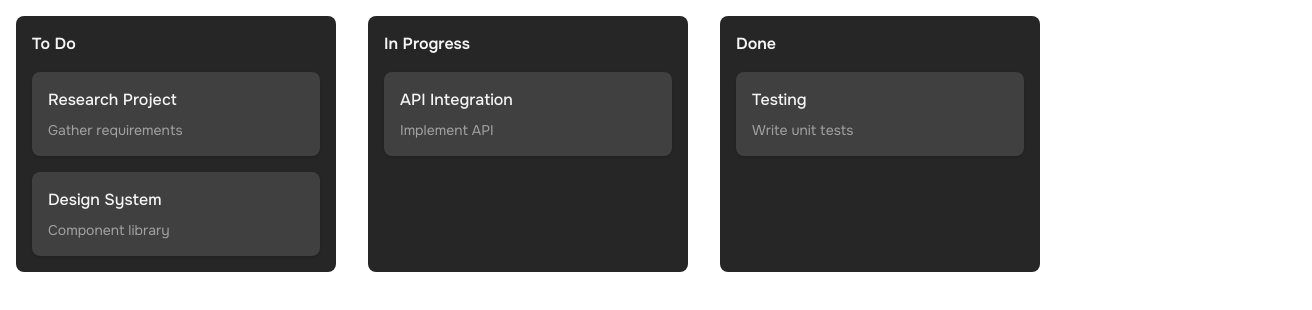
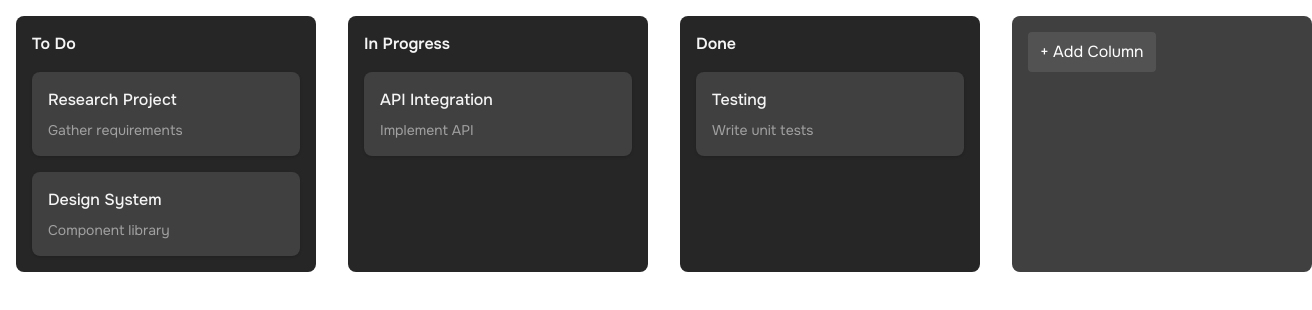
Before and after one commit to 28brana/Trello, a React (Vite) app: page /project/1 in a window 1280 px wide. Shown: the top 310 px of the page, 1312 px wide, since content can reach past the window. Built offline with nearby package versions, Linux system fonts and the light colour scheme.

Commit message:
Add Column Done

```diff
--- /dev/null
+++ b/src/pages/dashboard/project/AddColumn.jsx
@@ -0,0 +1,42 @@
+import { useState } from "react";
+
+export default function AddColumn({ onAdd }) {
+    const [title, setTitle] = useState('');
+    const [showInput, setShowInput] = useState(false);
+
+    const handleSubmit = () => {
+        if (title.trim()) {
+            onAdd(title.trim());
+            setTitle('');
+            setShowInput(false);
+        }
+    };
+
+    return (
+        <div className="w-80 rounded-lg bg-neutral-700 p-4 min-w-[300px]">
+            {showInput ? (
+                <div className="flex flex-col gap-2">
+                    <input
+                        value={title}
+                        onChange={(e) => setTitle(e.target.value)}
+                        placeholder="Column title"
+                        className="rounded px-2 py-1 text-sm bg-neutral-600 text-white"
+                    />
+                    <button
+                        onClick={handleSubmit}
+                        className="bg-blue-600 text-white px-2 py-1 rounded text-sm"
+                    >
+                        Add
+                    </button>
+                </div>
+            ) : (
+                <button
+                    onClick={() => setShowInput(true)}
+                    className="text-white bg-neutral-600 px-3 py-2 rounded hover:bg-neutral-500"
+                >
+                    + Add Column
+                </button>
+            )}
+        </div>
+    );
+};
--- a/src/pages/dashboard/project/Column.jsx
+++ b/src/pages/dashboard/project/Column.jsx
@@ -6,7 +6,7 @@ export function Column({ column, tasks }) {
   const { setNodeRef } = useDroppable({ id: column.id });
 
   return (
-    <div className="flex w-80 flex-col rounded-lg bg-neutral-800 p-4">
+    <div className="flex w-80 flex-col rounded-lg bg-neutral-800 p-4 min-w-[300px]">
       <h2 className="mb-4 font-semibold text-neutral-100">{column.title}</h2>
       <div ref={setNodeRef} className="flex flex-1 flex-col gap-4">
         <SortableContext
--- a/src/pages/dashboard/project/index.jsx
+++ b/src/pages/dashboard/project/index.jsx
@@ -9,6 +9,7 @@ import { CSS } from '@dnd-kit/utilities';
 import { useState } from 'react';
 import { Column } from './Column';
 import { TaskCard } from './TaskCard';
+import AddColumn from './AddColumn';
 
 const INITIAL_COLUMNS = [
   { id: 'TODO', title: 'To Do' },
@@ -33,11 +34,11 @@ export default function App() {
   function handleDragStart(event) {
     setActiveId(event.active.id);
   }
+
   function handleDragEnd(event) {
     const { active, over } = event;
     if (!over || active.id === over.id) return;
 
-    // Handle column movement
     const activeColumnIndex = columns.findIndex(c => c.id === active.id);
     if (activeColumnIndex !== -1) {
       const overColumnIndex = columns.findIndex(c => c.id === over.id);
@@ -47,15 +48,12 @@ export default function App() {
       return;
     }
 
-    // Handle task movement
     const activeTask = tasks.find(t => t.id === active.id);
     if (!activeTask) return;
 
-    // Case 1: Dropping on another task
     const overTask = tasks.find(t => t.id === over.id);
     if (overTask) {
       if (activeTask.status === overTask.status) {
-        // Move within same column
         const columnTasks = tasks.filter(t => t.status === activeTask.status);
         const oldIndex = columnTasks.findIndex(t => t.id === active.id);
         const newIndex = columnTasks.findIndex(t => t.id === over.id);
@@ -65,7 +63,6 @@ export default function App() {
           ...arrayMove(columnTasks, oldIndex, newIndex)
         ]);
       } else {
-        // Move to different column (position based on over task)
         setTasks(prev => prev.map(t =>
           t.id === active.id ? { ...t, status: overTask.status } : t
         ));
@@ -73,7 +70,6 @@ export default function App() {
       return;
     }
 
-    // Case 2: Dropping on a column
     const overColumn = columns.find(c => c.id === over.id);
     if (overColumn) {
       setTasks(prev => prev.map(t =>
@@ -81,6 +77,12 @@ export default function App() {
       ));
     }
   }
+
+  function handleAddColumn(title) {
+    const id = title.toUpperCase().replace(/\s+/g, '_') + '_' + Date.now();
+    setColumns(prev => [...prev, { id, title }]);
+  }
+
   return (
     <div className="p-4">
       <DndContext
@@ -88,7 +90,6 @@ export default function App() {
         onDragStart={handleDragStart}
         onDragEnd={handleDragEnd}
       >
-        {/* <SortableContext items={columns.map(c => c.id)} strategy={rectSortingStrategy}> */}
         <div className="flex gap-8">
           {columns.map((column) => (
             <Column
@@ -97,8 +98,9 @@ export default function App() {
               tasks={tasks.filter((task) => task.status === column.id)}
             />
           ))}
+          <AddColumn onAdd={handleAddColumn} />
         </div>
-        {/* </SortableContext> */}
+
         <DragOverlay>
           {activeTask ? <TaskCard task={activeTask} blur={true} /> : null}
         </DragOverlay>
@@ -106,20 +108,3 @@ export default function App() {
     </div>
   );
 }
-
-// function SortableColumn({ column, tasks }) {
-//   const { attributes, listeners, setNodeRef, transform, transition } = useSortable({
-//     id: column.id,
-//   });
-
-//   const style = {
-//     transform: CSS.Transform.toString(transform),
-//     transition,
-//   };
-
-//   return (
-//     <div ref={setNodeRef} {...attributes} {...listeners} style={style}>
-//       <Column column={column} tasks={tasks} />
-//     </div>
-//   );
-// }
```
